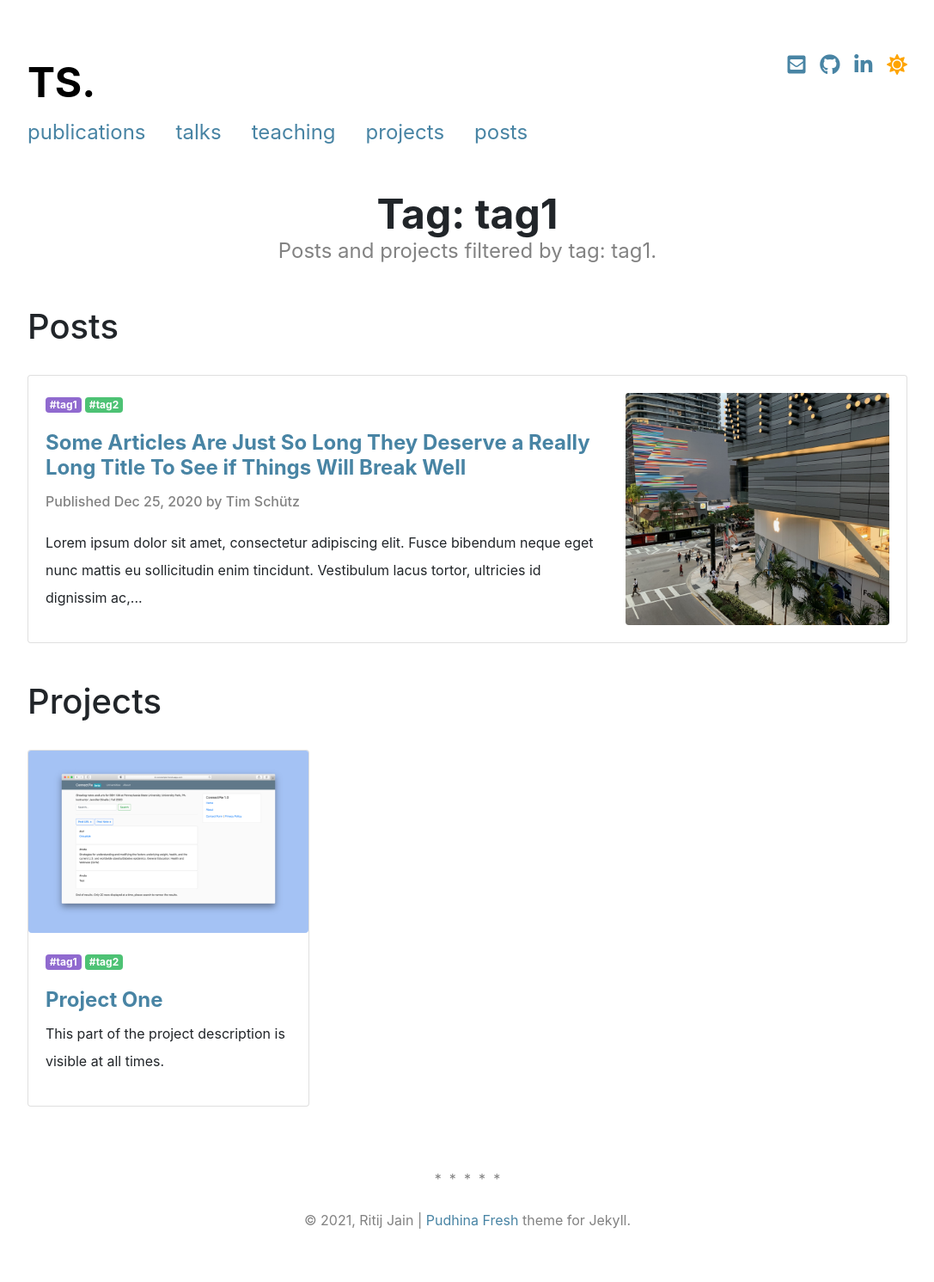
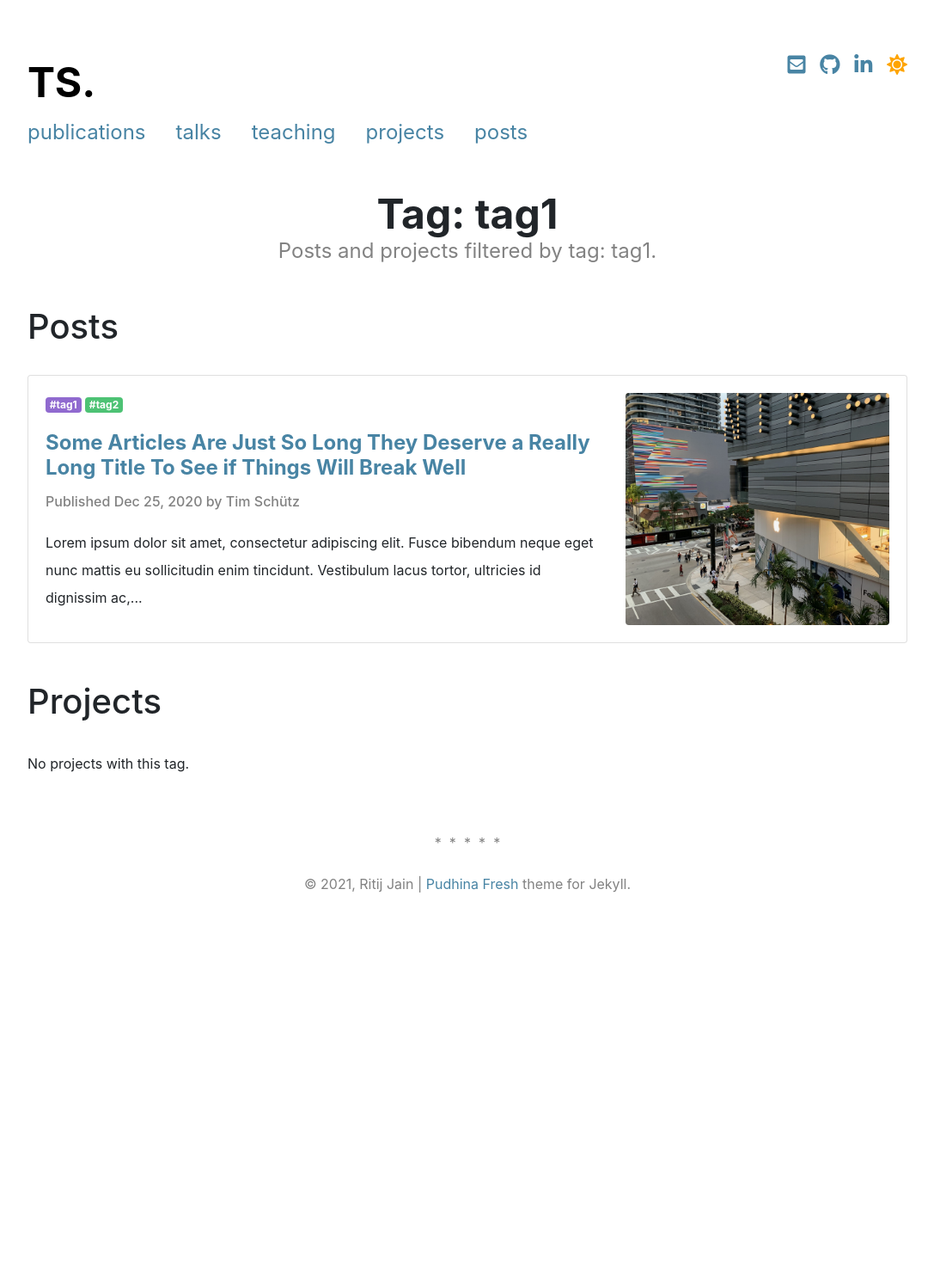
Before and after one commit to timschuetz/personal, a Jekyll site: the page built from pages/tags/tag1.html, in a window 1280 px wide. Shown: the whole page at 86% size, without its empty margins (96-1183 px from the left). Built offline with Jekyll 4.4.1, drawn with Linux system fonts in a browser that asks for light colours; nearby versions of some CDN libraries; a style sheet for code colours, icons or effects is not loaded; after the commit the page ends 1100 px from its top, so only the background shows below that.

Commit message:
Update projects.yml

```diff
--- a/_data/projects.yml
+++ b/_data/projects.yml
@@ -1,17 +1,6 @@
-- name: Project One # Project name, also used as heading
-  id: p1 # Project id, must be unique amongst the projects
-  img_src: /assets/img/connectpie-page.png # Optional image
-  description_less: This part of the project description is visible at all times. # Description shown at all times, text only
-  description_more: > # Description shown only when the project card is expanded, HTML only
-    <p>This part is only seen when you click on the project card.</p>
-  action_buttons: > # Action buttons for project, HTML only
-    <a href="#" target="_blank" class="btn btn-dark mb-1"><i class="fas fa-code-branch"></i> &nbsp Repository</a>
-    <a href="#" target="_blank" class="btn btn-dark mb-1"><i class="fas fa-align-right"></i> &nbsp Blog Post</a>
-  tags: [tag1, tag2] # A list of tags
-
 - name: Formosa Plastics Global Archive
   id: fpga
-  img_src: https://disaster-sts-network.org/sites/default/files/styles/panopoly_image_full/public/essay/images/formosa_plastics_archive_2022-5.png?itok=i5nBaNaR
+  img_src: https://disaster-sts-network.org/sites/default/files/styles/panopoly_image_full/public/essay/images/formosa_plastics_archive_2022-5.png
   description_less: Digital archive and workspace.
   description_more: >
     <p>The Formosa Plastics Global Archive supports a transnational network of people concerned about the operations of the Formosa Plastics Corporation, one of the world's largest petrochemical companies. The material includes public coverage of Formosa Plastics, as well as documentation collected by activists over many years of work.</p>
```
